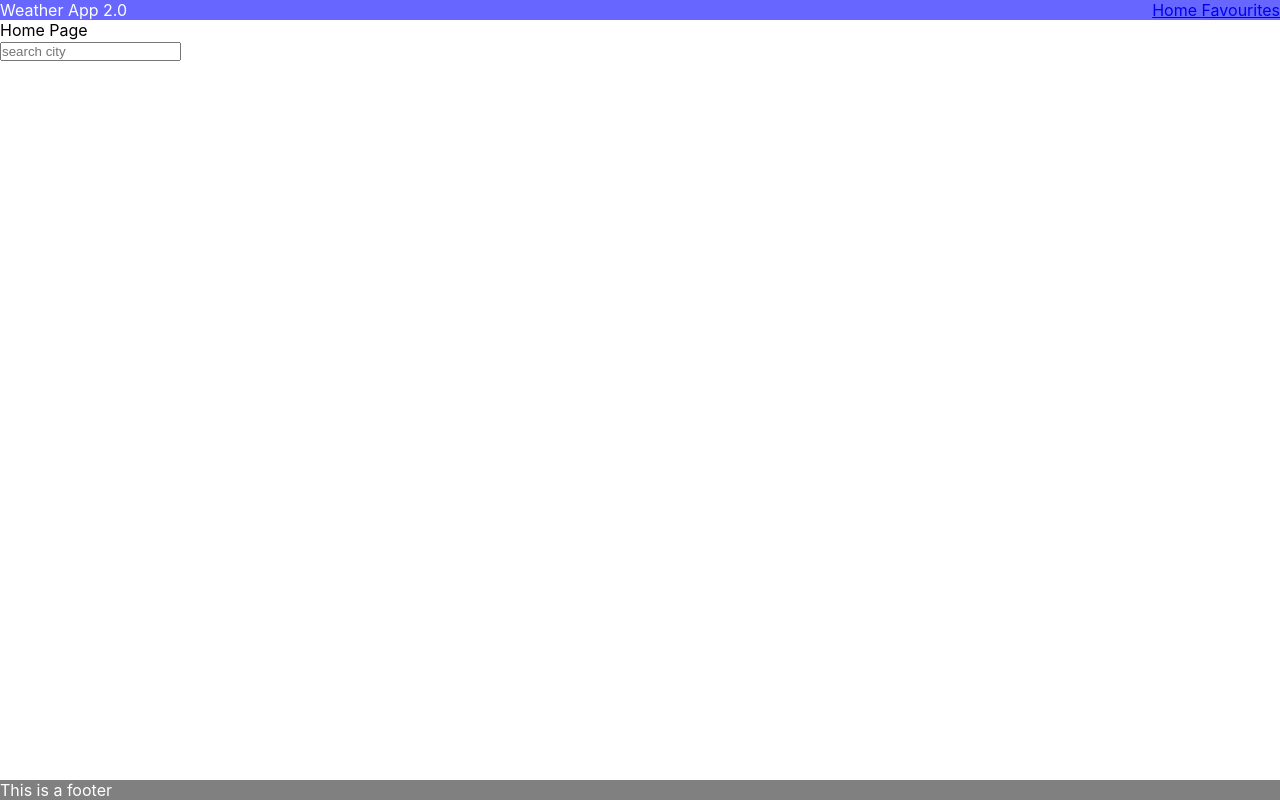
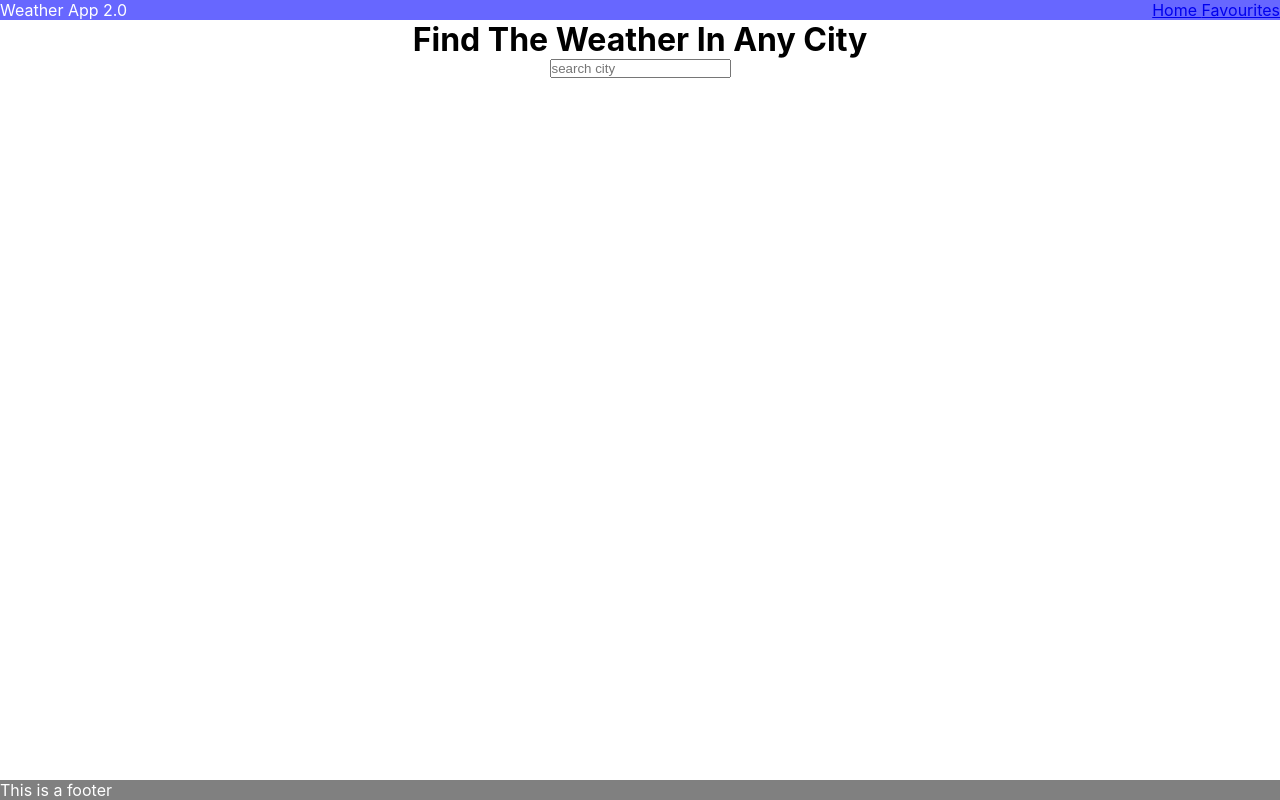
Before and after one commit to ArthurShtein/weather-appv2, a React (Create React App) app: page / in a window 1280 px wide. Built offline with nearby package versions, Linux system fonts and the light colour scheme.

Commit message:
Add Search API and minimal design

```diff
--- a/src/Pages/Home/Home.css
+++ b/src/Pages/Home/Home.css
@@ -0,0 +1,5 @@
+.home {
+    display: flex;
+    flex-direction: column;
+    align-items: center;
+}
--- a/src/Pages/Home/Home.jsx
+++ b/src/Pages/Home/Home.jsx
@@ -1,20 +1,42 @@
-import React, { useState } from "react";
+import React, { useState, useEffect } from "react";
 import { useDispatch, useSelector } from "react-redux";
+import { autoCompleteData } from "../../store/actions/weatherAction";
+
+import './Home.css'
 
 export const Home = () => {
-  const [autoComplete, setAutoComplete] = useState("");
+  const [inputSearch, setInputSearch] = useState("");
+  const [dataSearch, setDataSearch] = useState([]);
 
+  // DATA FROM STATE
   const dispatch = useDispatch();
+  const completeDataFromState = useSelector(
+    (state) => state.weatherModule.autoComplete
+  );
+
 
   const handleChange = (e) => {
-    setAutoComplete(e.target.value);
-    console.log("autoComplete>>>>", autoComplete);
+    setInputSearch(e.target.value);
+    dispatch(autoCompleteData(e.target.value));
   };
 
+  useEffect(() => {
+    setDataSearch(completeDataFromState);
+  }, [inputSearch]);
+
   return (
-    <div>
-      <p> Home Page</p>
+    <div className="home">
+      <h1> Find The Weather In Any City </h1>
       <input type="text" placeholder="search city" onChange={handleChange} />
+      {completeDataFromState &&
+        completeDataFromState.map((item) => {
+          const { LocalizedName, Key } = item;
+          return (
+            <div key={Key}>
+              <button > {LocalizedName} </button>
+            </div>
+          );
+        })}
     </div>
   );
 };
--- a/src/store/actions/weatherAction.js
+++ b/src/store/actions/weatherAction.js
@@ -1,5 +1,8 @@
-export function loadAutoComplete(inputValue) {
-    return async (dispatch) => {
-        const autoCompleteResult = await weatherService
-    }
+import { weatherService } from "../../weatherService/weatherService";
+
+export function autoCompleteData(inputValue) {
+  return async (dispatch) => {
+    const autoCompleteResult = await weatherService.getAutoComplete(inputValue);
+    dispatch({ type: "SET_AUTO_COMPLETE", autoCompleteResult });
+  };
 }
--- a/src/store/reducers/weatherReducer.js
+++ b/src/store/reducers/weatherReducer.js
@@ -1,10 +1,16 @@
 const INITIAL_STATE = {
+  city: {cityName: "Tel Aviv", Key: 21584},
   autoComplete: [],
 };
 
-// export function weatherReduer(state = INITIAL_STATE, action) {
-//   switch (action.type) {
-//     default:
-//       return state;
-//   }
-// }
+export function weatherReducer(state = INITIAL_STATE, action) {
+  switch (action.type) {
+    case "SET_AUTO_COMPLETE":
+      return {
+        ...state,
+        autoComplete: action.autoCompleteResult,
+      };
+    default:
+      return state;
+  }
+}
--- a/src/weatherService/weatherService.js
+++ b/src/weatherService/weatherService.js
@@ -1,8 +1,12 @@
 import axios from "axios";
+
+export const weatherService = {
+  getAutoComplete,
+};
 
 const API_KEY = "4aBBAPNL6URV8G56agI6OJks01WPFlSa";
 
-async function getAutoComplete(searchValue) {
+async function getAutoComplete(autoComplete) {
   try {
     let { data } = await axios.get(
       `https://dataservice.accuweather.com/locations/v1/cities/autocomplete?apikey=${API_KEY}&q=${autoComplete}`
```
